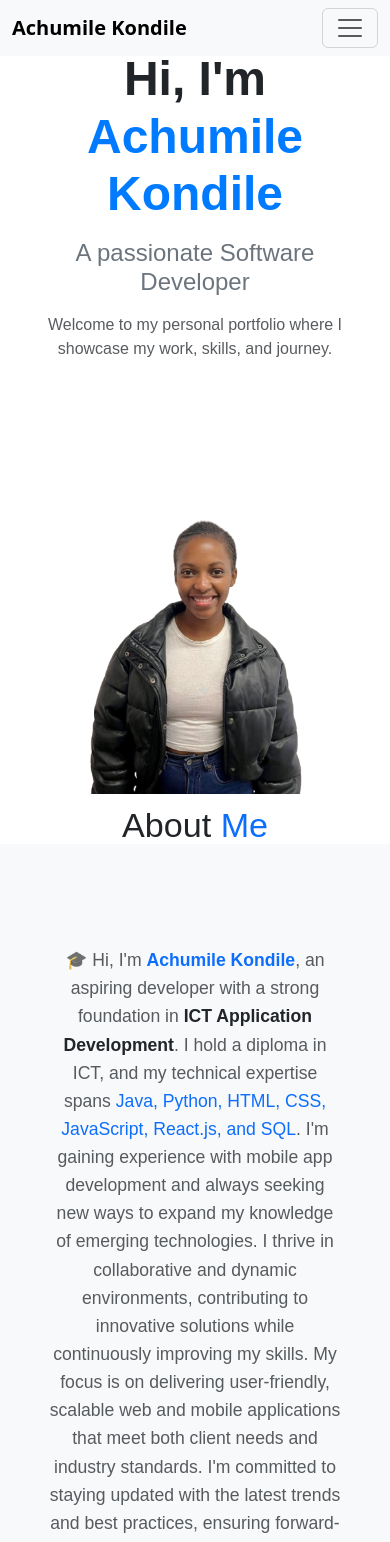
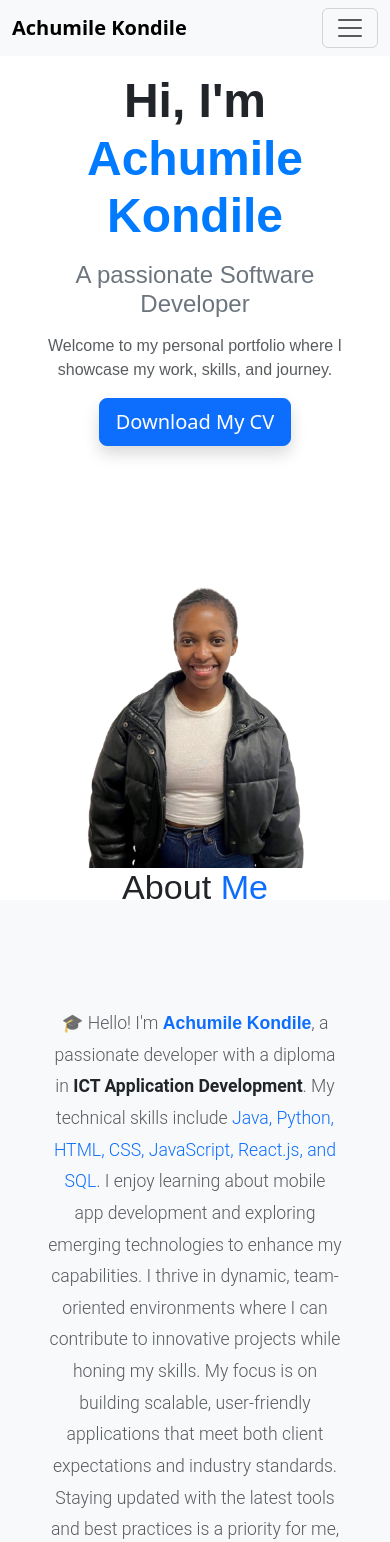
Before and after one commit to Achumile-Kondile/Achumile-Kondile-react-portfolio, a React (Create React App) app: page / in a window 390 px wide. Shown: the top 1542 px of the page. Built offline with nearby package versions, Linux system fonts and the light colour scheme; a web font is replaced by a local one.

Commit message:
Improved the header and the contact page

```diff
--- a/src/App.css
+++ b/src/App.css
@@ -17,6 +17,49 @@ header {
   color: white;
   text-align: center;
   padding: 20px;
+}
+
+#about {
+  font-family: "Poppins", sans-serif;
+}
+
+#about h1 {
+  font-family: "Montserrat", sans-serif;
+}
+
+#about p {
+  font-family: "Roboto", sans-serif;
+  font-size: 1.1rem;
+  line-height: 1.8;
+}
+
+/* Adjust header content for smaller screens */
+@media (max-width: 768px) {
+  .home {
+    margin-top: 70px; /* Ensure extra space for fixed navbar */
+    padding: 0 1rem;
+  }
+
+  .home h1 {
+    font-size: 2.5rem; /* Adjust font size */
+    text-align: center; /* Center align text */
+  }
+
+  .home h2 {
+    font-size: 1.25rem; /* Smaller subtitle */
+    text-align: center;
+  }
+
+  .home p {
+    font-size: 0.9rem; /* Smaller paragraph */
+    text-align: center;
+  }
+
+  .home img {
+    width: 100%; /* Make the image responsive */
+    max-width: 300px; /* Set a maximum width */
+    margin: 1rem auto; /* Add spacing */
+  }
 }
 
 section {
--- a/src/components/About.js
+++ b/src/components/About.js
@@ -1,16 +1,19 @@
 import { motion } from "framer-motion";
-import 'bootstrap/dist/css/bootstrap.min.css';
+import "bootstrap/dist/css/bootstrap.min.css";
 
 const About = () => {
   return (
     <div
       id="about"
-      className="border-bottom pb-5 bg-light"
-      style={{ fontFamily: "'Poppins', sans-serif" }} // Main font for the section
+      className="py-5 border-bottom bg-light"
+      style={{ fontFamily: "'Poppins', sans-serif" }} // Apply Poppins globally to this section
     >
       {/* Section Title */}
-      <div className="text-center my-5">
-        <h1 className="display-4 font-weight-bold text-dark">
+      <div className="text-center mb-5">
+        <h1
+          className="display-4 font-weight-bold text-dark"
+          style={{ fontFamily: "'Montserrat', sans-serif" }} // Specific font for the title
+        >
           About <span className="text-primary">Me</span>
         </h1>
       </div>
@@ -24,8 +27,42 @@ const About = () => {
           className="row justify-content-center align-items-center"
         >
           <div className="col-12 col-lg-8 p-4">
-            <p className="lead text-muted" style={{ fontSize: "1.1rem", lineHeight: "1.6" }}>
-              🎓 Hi, I'm <span className="fw-bold text-primary" style={{ fontFamily: "'Montserrat', sans-serif" }}>Achumile Kondile</span>, an aspiring developer with a strong foundation in <span className="fw-bold text-dark">ICT Application Development</span>. I hold a diploma in ICT, and my technical expertise spans <span className="text-primary">Java, Python, HTML, CSS, JavaScript, React.js, and SQL</span>. I'm gaining experience with mobile app development and always seeking new ways to expand my knowledge of emerging technologies. I thrive in collaborative and dynamic environments, contributing to innovative solutions while continuously improving my skills. My focus is on delivering user-friendly, scalable web and mobile applications that meet both client needs and industry standards. I'm committed to staying updated with the latest trends and best practices, ensuring forward-thinking solutions for every project. I am excited to bring my <span className="fw-bold text-primary">technical skills, problem-solving abilities</span>, and passion for innovation to impactful projects and new opportunities.
+            <p
+              className="lead text-muted"
+              style={{
+                fontSize: "1.1rem",
+                lineHeight: "1.8",
+                fontFamily: "'Roboto', sans-serif", // Roboto for content text
+              }}
+            >
+              🎓 Hello! I'm{" "}
+              <span
+                className="fw-bold text-primary"
+                style={{ fontFamily: "'Montserrat', sans-serif" }} // Montserrat for highlights
+              >
+                Achumile Kondile
+              </span>
+              , a passionate developer with a diploma in{" "}
+              <span className="fw-bold text-dark">
+                ICT Application Development
+              </span>
+              . My technical skills include{" "}
+              <span className="text-primary">
+                Java, Python, HTML, CSS, JavaScript, React.js, and SQL
+              </span>
+              . I enjoy learning about mobile app development and exploring
+              emerging technologies to enhance my capabilities. I thrive in
+              dynamic, team-oriented environments where I can contribute to
+              innovative projects while honing my skills. My focus is on
+              building scalable, user-friendly applications that meet both
+              client expectations and industry standards. Staying updated with
+              the latest tools and best practices is a priority for me, as I
+              aim to create forward-thinking solutions. I am eager to leverage
+              my{" "}
+              <span className="fw-bold text-primary">
+                technical expertise and problem-solving skills
+              </span>
+              to drive impactful projects and seize exciting new opportunities.
             </p>
           </div>
         </motion.div>
--- a/src/components/Contact.js
+++ b/src/components/Contact.js
@@ -71,7 +71,7 @@ const Contact = () => {
             </p>
 
            {/* Social Media Links */}
-            <div className="d-flex justify-content-center gap-4 mb-4">
+<div className="d-flex flex-wrap justify-content-center gap-2 gap-lg-4 mb-4">
   <a
     href="https://www.linkedin.com/in/achumile-kondile/"
     target="_blank"
@@ -112,14 +112,6 @@ const Contact = () => {
   </a>
 </div>
 
-            {/* Download CV Button */}
-            <a
-              href="/ACHUMILE KONDILE Curriculum Vitae.pdf"
-              download="ACHUMILE KONDILE Curriculum Vitae.pdf"
-              className="btn btn-primary btn-lg shadow"
-            >
-              Download My CV
-            </a>
           </div>
         </div>
       </div>
--- a/src/components/Header.js
+++ b/src/components/Header.js
@@ -44,7 +44,11 @@ const Header = () => {
                 </a>
               </li>
               <li className="nav-item">
-                <a className="nav-link" href="#technologies" onClick={closeNavbar}>
+                <a
+                  className="nav-link"
+                  href="#technologies"
+                  onClick={closeNavbar}
+                >
                   Technologies
                 </a>
               </li>
@@ -60,16 +64,17 @@ const Header = () => {
 
       {/* Header Section */}
       <section
-        className="home py-5"
+        className="home"
         id="home"
         style={{
           backgroundColor: "transparent",
           backgroundPosition: "center",
           backgroundSize: "cover",
-          height: "100vh",
+          height: "100vh", // Full viewport height
           display: "flex",
           justifyContent: "center",
           alignItems: "center",
+          marginTop: "56px", // Adjusted for fixed navbar height
         }}
       >
         <div className="container mt-0 pt-0">
@@ -83,7 +88,8 @@ const Header = () => {
                   fontSize: "3rem",
                 }}
               >
-                Hi, I'm <span style={{ color: "#007bff" }}>Achumile Kondile</span>
+                Hi, I'm{" "}
+                <span style={{ color: "#007bff" }}>Achumile Kondile</span>
               </h1>
               <h2
                 className="h4 text-secondary mt-3"
@@ -101,8 +107,17 @@ const Header = () => {
                   fontSize: "1rem",
                 }}
               >
-                Welcome to my personal portfolio where I showcase my work, skills, and journey.
+                Welcome to my personal portfolio where I showcase my work,
+                skills, and journey.
               </p>
+              {/* Download CV Button */}
+              <a
+                href="/ACHUMILE_KONDILE_Curriculum_Vitae.pdf"
+                download="ACHUMILE_KONDILE_Curriculum_Vitae.pdf"
+                className="btn btn-primary btn-lg shadow"
+              >
+                Download My CV
+              </a>
             </div>
 
             {/* Image Section */}
--- a/src/components/Projects.js
+++ b/src/components/Projects.js
@@ -2,20 +2,30 @@ import React, { useState } from "react";
 import "bootstrap/dist/css/bootstrap.min.css";
 import projectImage1 from "../assets/Portfolio.png"; // Add the path to your image
 import projectImage2 from "../assets/Expense Tracker.png"; // Add the path to your image
+import projectImage3 from "../assets/Salon.png"; // Add the path to your Pearl Beauty Salon image
 
 const Projects = () => {
   // State to manage visibility of languages
   const [showLanguages1, setShowLanguages1] = useState(false);
   const [showLanguages2, setShowLanguages2] = useState(false);
+  const [showLanguages3, setShowLanguages3] = useState(false); // State for the new project
 
   const toggleLanguages1 = () => {
     setShowLanguages1((prev) => !prev);
     setShowLanguages2(false); // Close the second project languages if the first is opened
+    setShowLanguages3(false); // Close the third project languages if the first is opened
   };
 
   const toggleLanguages2 = () => {
     setShowLanguages2((prev) => !prev);
     setShowLanguages1(false); // Close the first project languages if the second is opened
+    setShowLanguages3(false); // Close the third project languages if the second is opened
+  };
+
+  const toggleLanguages3 = () => {
+    setShowLanguages3((prev) => !prev);
+    setShowLanguages1(false); // Close the first project languages if the third is opened
+    setShowLanguages2(false); // Close the second project languages if the third is opened
   };
 
   return (
@@ -100,6 +110,42 @@ const Projects = () => {
               </div>
             </div>
           </div>
+
+          {/* Project 3: Pearl Beauty Salon */}
+          <div className="col-md-6">
+            <div className="card border-0 shadow-sm h-100">
+              <img
+                src={projectImage3}
+                alt="Pearl Beauty Salon"
+                className="card-img-top"
+                style={{
+                  objectFit: "cover",
+                  height: "200px",
+                }}
+              />
+              <div className="card-body">
+                <h3 className="h5 text-primary">Pearl Beauty Salon</h3>
+                <p className="text-muted mb-0">
+                  A stunning website for a beauty salon that showcases services and promotes a luxurious experience.
+                </p>
+                <div className="mt-3">
+                  <button
+                    className="btn btn-outline-primary"
+                    onClick={toggleLanguages3}
+                  >
+                    Languages Used
+                  </button>
+                  {showLanguages3 && (
+                    <ul className="list-unstyled mt-2 bg-light p-2 border rounded">
+                      <li className="text-primary">HTML</li>
+                      <li className="text-primary">CSS</li>
+                      <li className="text-primary">JavaScript</li>
+                    </ul>
+                  )}
+                </div>
+              </div>
+            </div>
+          </div>
         </div>
       </section>
     </div>
```
Also changed, not shown: src/assets/Salon.png (added). Lines whose indentation alone changed are shown as unchanged.
